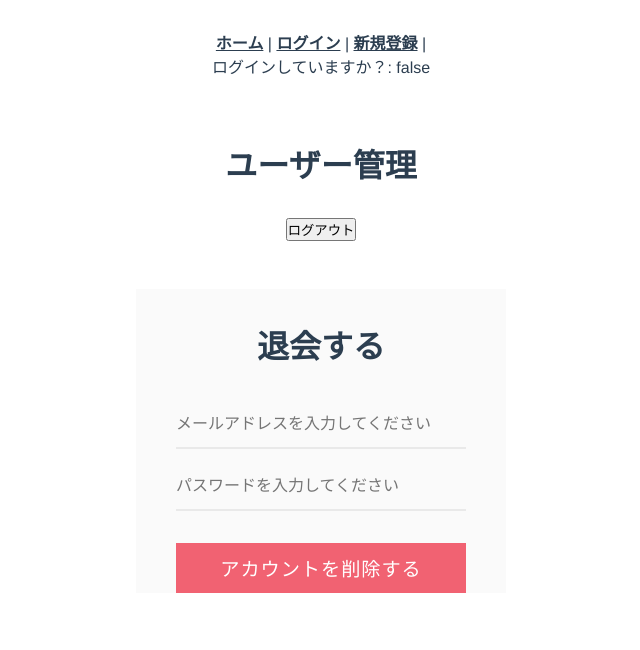
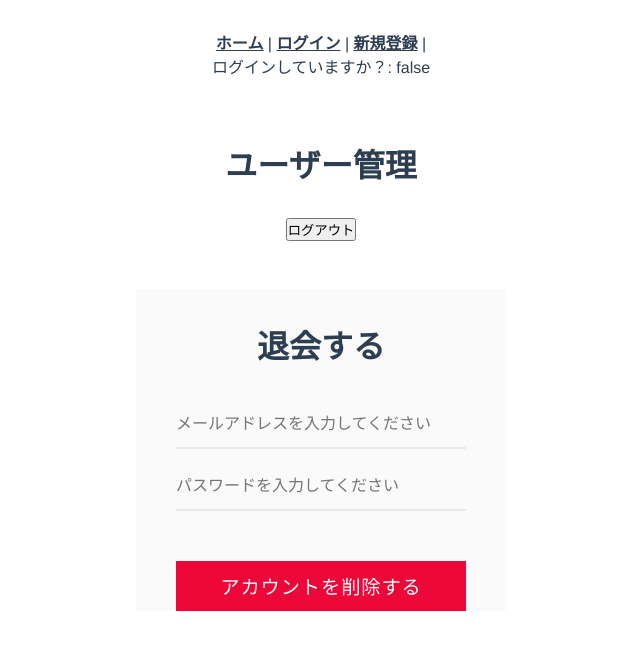
Before and after one commit to sakurakotubaki/vue-myapp, a Vue app: page /my_page in a window 1280 px wide. Shown: the top 650 px of the page, without its empty margins (319-959 px from the left). Built offline with nearby package versions, Linux system fonts and the light colour scheme; no server answers.

Commit message:
ボタンをコンポーネント化

```diff
--- a/src/views/Mypage.vue
+++ b/src/views/Mypage.vue
@@ -1,7 +1,7 @@
 <template>
   <div>
     <h1>ユーザー管理</h1>
-    <button @click="logOut" class="btn btn--orange">ログアウト</button>
+    <button @click="logOut">ログアウト</button>
     <div class="form-wrapper">
       <h1>退会する</h1>
       <form @submit.prevent="deleteAccount">
@@ -11,7 +11,7 @@
         <div class="form-item">
           <input type="password" autocomplete="password" v-model="password" name="password" required="required" placeholder="パスワードを入力してください" />
         </div>
-        <delete-user-btn />
+        <Button text="アカウントを削除する" color="#ed0739" />
       </form>
     </div>
   </div>
@@ -20,11 +20,11 @@
 <script>
 import { signOut, EmailAuthProvider, reauthenticateWithCredential, deleteUser, onAuthStateChanged } from 'firebase/auth'
 import { auth } from '@/config/firebase'
-import DeleteUserBtn from '@/components/button/DeleteUserBtn.vue'
+import Button from '@/components/Button.vue'
 
 export default {
   components: {
-    DeleteUserBtn
+    Button
   },
   name: 'MyPage',
   data () {
```
